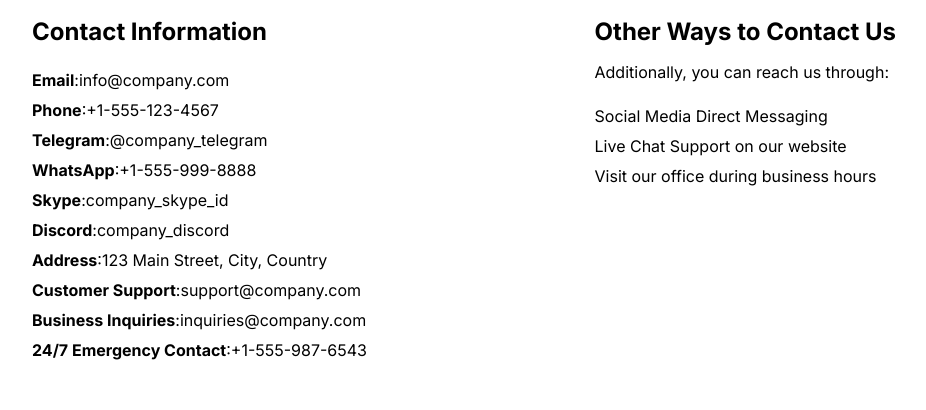
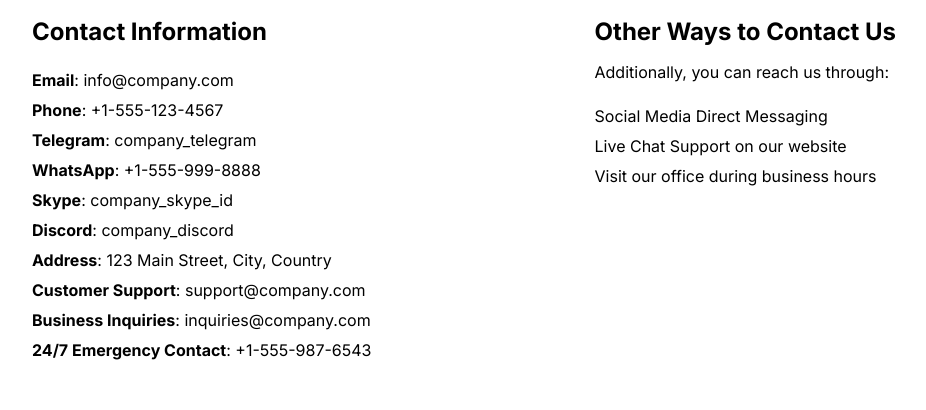
Before and after one commit to olehyaremyn7/nextjs-blog-app, a Next.js app: page /contact in a window 1280 px wide. Shown: the part 778-1188 px from the top of the page, without its empty margins (176-1102 px from the left). Built offline with nearby package versions, Linux system fonts and the light colour scheme; no server answers.

Commit message:
Improved contact information. Changed the font size of navigation links for small devices. The dollar sign has been removed.

```diff
--- a/src/app/contact/data.js
+++ b/src/app/contact/data.js
@@ -5,51 +5,81 @@
     id: createUID(),
     method: 'Email',
     contact: 'info@company.com',
+    href: 'mailto:info@company.com',
+    target: '_self',
+    label: 'Send us a letter to this email address',
   },
   {
     id: createUID(),
     method: 'Phone',
     contact: '+1-555-123-4567',
+    href: 'tel:+1-555-123-4567',
+    target: '_self',
+    label: 'Call us at this phone number',
   },
   {
     id: createUID(),
     method: 'Telegram',
-    contact: '@company_telegram',
+    contact: 'company_telegram',
+    href: 'https://t.me/company_telegram',
+    target: '_blank',
+    label: 'Contact us via Telegram',
   },
   {
     id: createUID(),
     method: 'WhatsApp',
     contact: '+1-555-999-8888',
+    href: 'https://wa.me/+1-555-999-888',
+    target: '_blank',
+    label: 'Contact us via WhatsApp',
   },
   {
     id: createUID(),
     method: 'Skype',
     contact: 'company_skype_id',
+    href: 'skype:company_skype_id?userinfo',
+    target: '_self',
+    label: 'Contact us via Skype',
   },
   {
     id: createUID(),
     method: 'Discord',
     contact: 'company_discord',
+    href: 'https://discord.com/',
+    target: '_blank',
+    label: 'Contact us via Discord',
   },
   {
     id: createUID(),
     method: 'Address',
     contact: '123 Main Street, City, Country',
+    href: 'https://www.google.com/maps',
+    target: '_blank',
+    label: 'Check out our location',
   },
   {
     id: createUID(),
     method: 'Customer Support',
     contact: 'support@company.com',
+    href: 'mailto:support@company.com',
+    target: '_self',
+    label: 'Send us a letter to this email address',
   },
   {
     id: createUID(),
     method: 'Business Inquiries',
     contact: 'inquiries@company.com',
+    href: 'mailto:inquiries@company.com',
+    target: '_self',
+    label: 'Send us a letter to this email address',
   },
   {
     id: createUID(),
     method: '24/7 Emergency Contact',
     contact: '+1-555-987-6543',
+    href: 'tel:+1-555-987-6543',
+    target: '_self',
+    label: 'Call us at this phone number',
   },
 ];
 
--- a/src/app/contact/page.jsx
+++ b/src/app/contact/page.jsx
@@ -48,9 +48,13 @@
         <div className={styles.contactInfo}>
           <h2>Contact Information</h2>
           <ul className={styles.contactInfoList}>
-            {CONTACT_INFORMATION.map(({ id, method, contact }) => (
+            {CONTACT_INFORMATION.map(({ id, method, contact, href, target, label }) => (
               <li key={`contact-info-${id}`}>
-                <strong>{method}</strong>:{contact}
+                <strong>{method}</strong>
+                <span aria-hidden>:</span>{' '}
+                <a href={href} target={target} aria-label={label}>
+                  {contact}
+                </a>
               </li>
             ))}
           </ul>
--- a/src/components/NavigationLinks/NavigationLinks.module.css
+++ b/src/components/NavigationLinks/NavigationLinks.module.css
@@ -79,6 +79,20 @@
   .root {
     display: none;
   }
+
+  .rootResponsive {
+    gap: var(--size-60);
+  }
+
+  .rootResponsive .link {
+    font-size: var(--size-34);
+  }
+}
+
+@media screen and (max-width: 576px) {
+  .rootResponsive .link {
+    font-size: var(--size-30);
+  }
 }
 
 @keyframes appear {
```
Also changed, not shown: src/app/about/page.jsx (+5 -5 lines).
